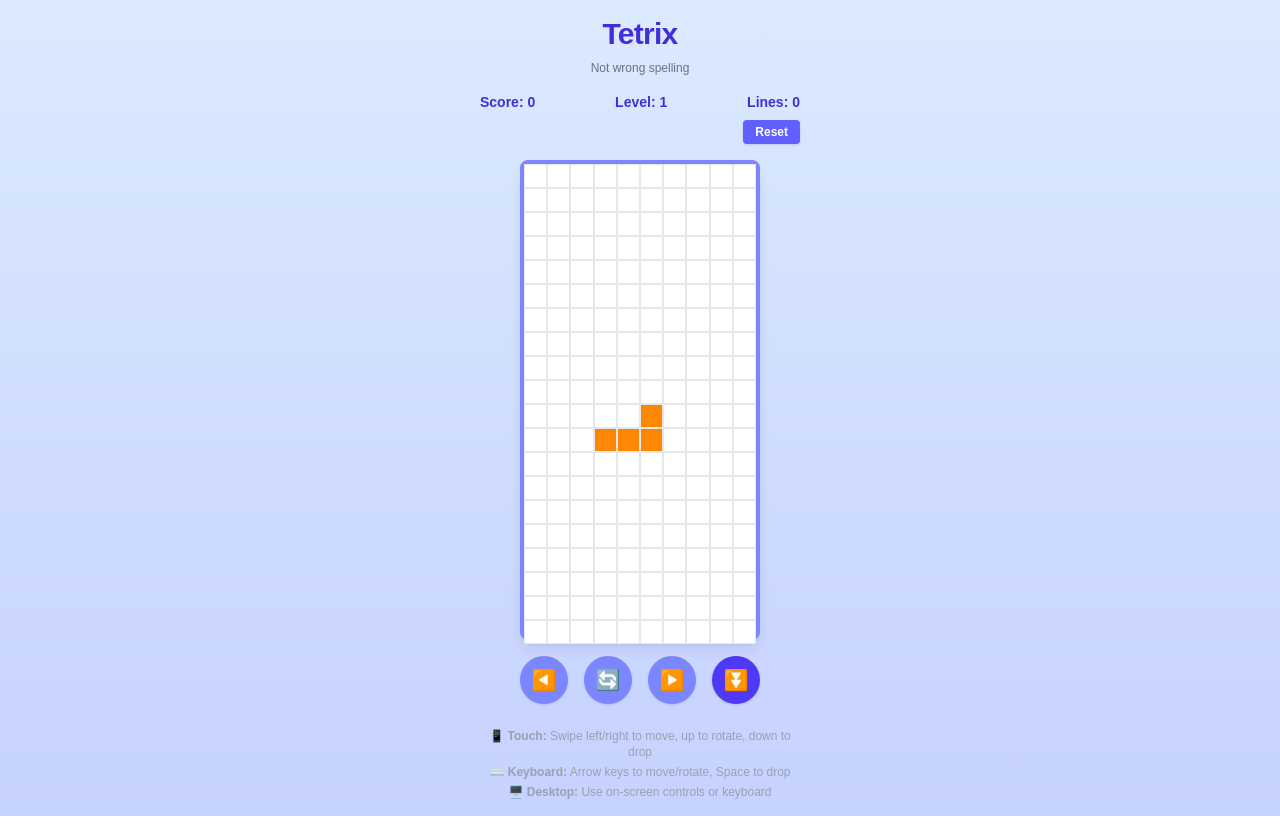
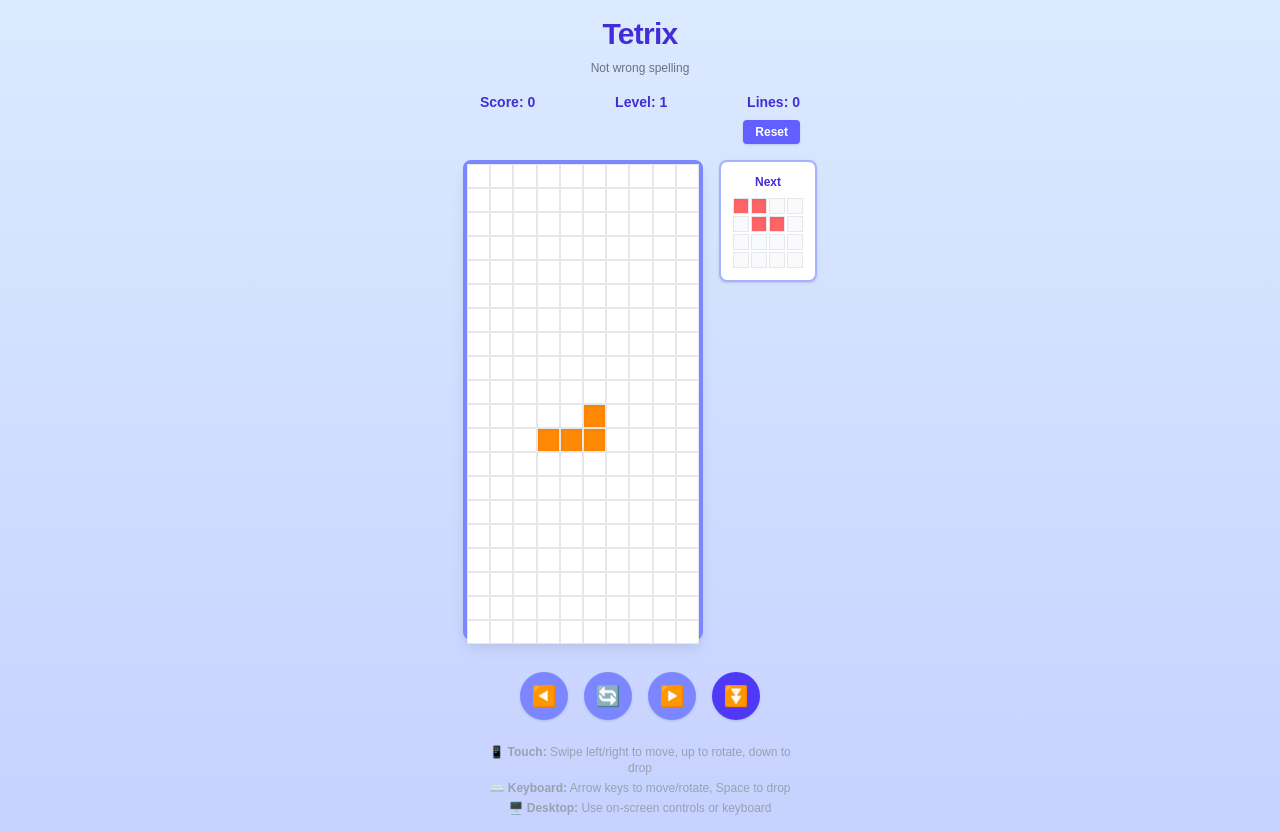
Before and after one commit to ThanhdatOris/miniapp-tetrix, a Next.js app: page / in a window 1280 px wide. Built offline with nearby package versions, Linux system fonts and the light colour scheme.

Commit message:
nextpiece preview function

```diff
--- a/src/app/page.tsx
+++ b/src/app/page.tsx
@@ -5,13 +5,15 @@ import GameControls from "@/components/GameControls";
 import GameInfo from "@/components/GameInfo";
 import GameOverOverlay from "@/components/GameOverOverlay";
 import Instructions from "@/components/Instructions";
+import NextPiecePreview from "@/components/NextPiecePreview";
+import { useKeyboardControls } from "@/hooks/useKeyboardControls";
 import { useTetrisGame } from "@/hooks/useTetrisGame";
 import { useTouchControls } from "@/hooks/useTouchControls";
-import { useKeyboardControls } from "@/hooks/useKeyboardControls";
 
 export default function Home() {
   const {
     board,
+    nextPiece,
     score,
     level,
     linesCleared,
@@ -50,6 +52,7 @@ export default function Home() {
         onRestart={actions.restart}
       />
 
+      <div className="flex flex-col sm:flex-row items-center sm:items-start gap-4 mb-4">
         <div className="relative">
           <GameBoard
             board={board}
@@ -63,6 +66,11 @@ export default function Home() {
           />
         </div>
 
+        <div className="flex flex-col gap-4">
+          <NextPiecePreview nextPiece={nextPiece} />
+        </div>
+      </div>
+
       <GameControls
         onMoveLeft={actions.moveLeft}
         onMoveRight={actions.moveRight}
--- /dev/null
+++ b/src/components/NextPiecePreview.tsx
@@ -0,0 +1,31 @@
+import { Piece } from "@/types/game";
+import { COLORS } from "@/constants/game";
+
+interface NextPiecePreviewProps {
+  nextPiece: Piece;
+}
+
+export default function NextPiecePreview({ nextPiece }: NextPiecePreviewProps) {
+  return (
+    <div className="bg-white rounded-lg border-2 border-indigo-300 p-3 shadow-sm">
+      <h3 className="text-xs font-semibold text-indigo-700 mb-2 text-center">Next</h3>
+      <div className="flex justify-center">
+        <div className="grid grid-cols-4 gap-0.5">
+          {Array.from({ length: 16 }).map((_, index) => {
+            const y = Math.floor(index / 4);
+            const x = index % 4;
+            const cellValue = nextPiece.shape[y]?.[x] || 0;
+            return (
+              <div
+                key={index}
+                className={`w-4 h-4 border border-gray-200 ${
+                  cellValue ? COLORS[nextPiece.type] + " shadow-inner" : "bg-gray-50"
+                }`}
+              />
+            );
+          })}
+        </div>
+      </div>
+    </div>
+  );
+}
```
Lines whose indentation alone changed are shown as unchanged.
